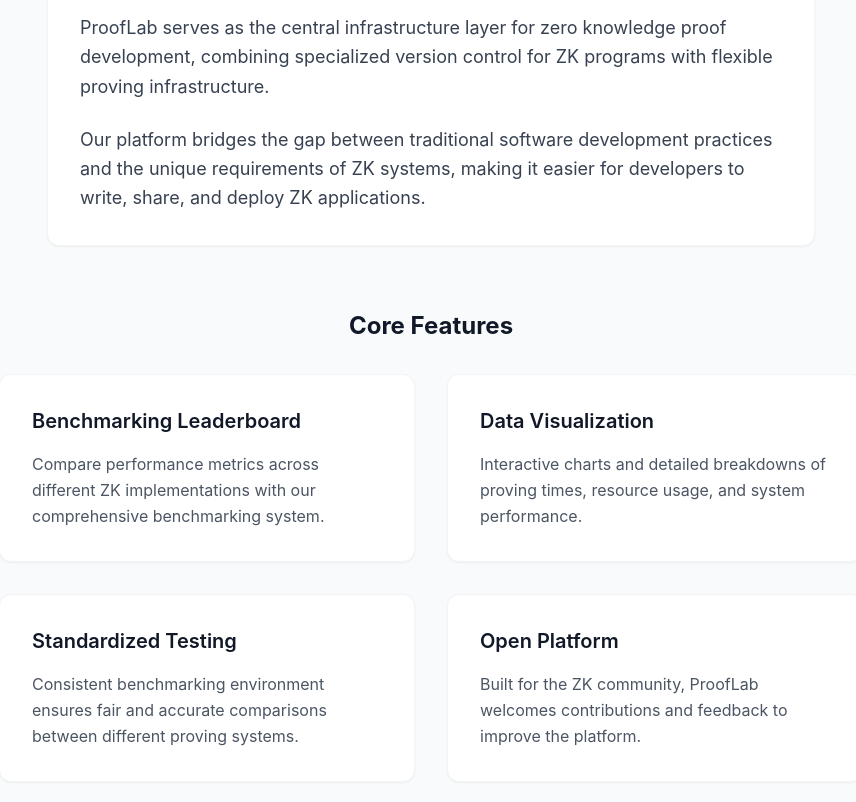
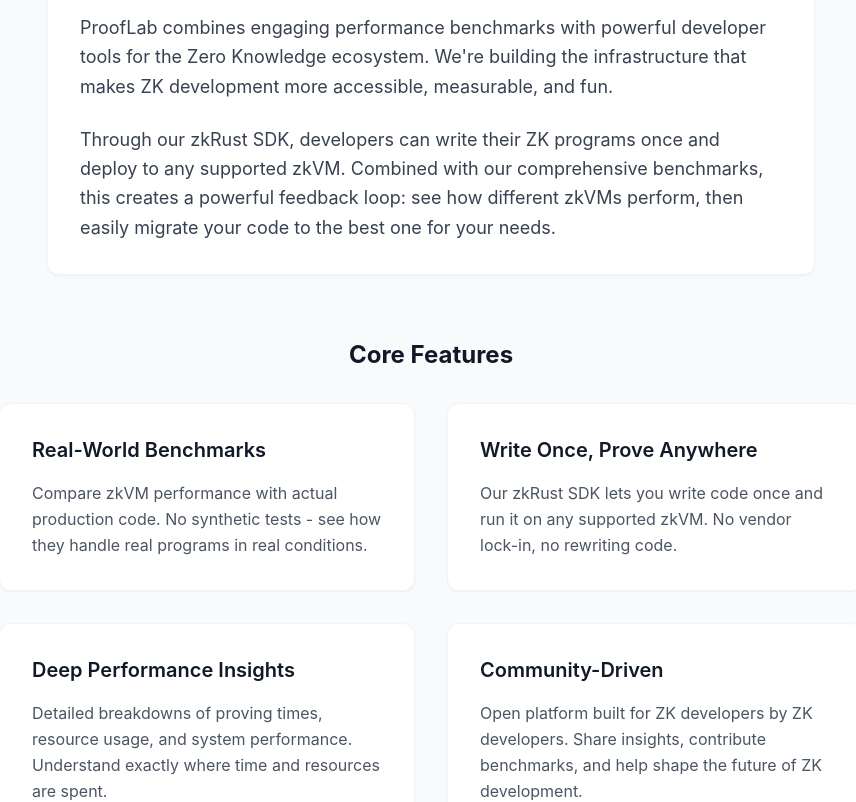
Before and after one commit to ProofLabDev/prooflab-frontend, a React (Create React App) app: page /about in a window 1280 px wide. Shown: the part 280-1082 px from the top of the page, without its empty margins (209-1065 px from the left). Built offline with nearby package versions, Linux system fonts and the light colour scheme.

Commit message:
update about

```diff
--- a/src/components/About/About.jsx
+++ b/src/components/About/About.jsx
@@ -6,7 +6,7 @@
       <div className="text-center mb-16">
         <h1 className="text-4xl font-bold text-gray-900 mb-4">ProofLab</h1>
         <p className="text-xl text-gray-600 max-w-2xl mx-auto">
-          The Zero Knowledge Proof Benchmarking Platform
+          Benchmarking and Developer Tools for Zero Knowledge Systems
         </p>
       </div>
 
@@ -14,14 +14,16 @@
         <section className="prose max-w-3xl mx-auto">
           <div className="bg-white rounded-xl shadow-sm border border-gray-100 p-8">
             <p className="text-lg text-gray-700 leading-relaxed mb-6">
-              ProofLab serves as the central infrastructure layer for zero knowledge proof development,
-              combining specialized version control for ZK programs with flexible proving infrastructure.
+              ProofLab combines engaging performance benchmarks with powerful developer tools
+              for the Zero Knowledge ecosystem. We're building the infrastructure that makes
+              ZK development more accessible, measurable, and fun.
             </p>
 
             <p className="text-lg text-gray-700 leading-relaxed">
-              Our platform bridges the gap between traditional software development practices and the
-              unique requirements of ZK systems, making it easier for developers to write, share, and
-              deploy ZK applications.
+              Through our zkRust SDK, developers can write their ZK programs once and deploy
+              to any supported zkVM. Combined with our comprehensive benchmarks, this creates
+              a powerful feedback loop: see how different zkVMs perform, then easily migrate
+              your code to the best one for your needs.
             </p>
           </div>
         </section>
@@ -30,31 +32,31 @@
           <h2 className="text-2xl font-bold text-gray-900 mb-8 text-center">Core Features</h2>
           <div className="grid grid-cols-1 md:grid-cols-2 gap-8">
             <div className="bg-white p-8 rounded-xl shadow-sm border border-gray-100 hover:shadow-md transition-shadow">
-              <h3 className="text-xl font-semibold mb-4 text-gray-900">Benchmarking Leaderboard</h3>
+              <h3 className="text-xl font-semibold mb-4 text-gray-900">Real-World Benchmarks</h3>
               <p className="text-gray-600 leading-relaxed">
-                Compare performance metrics across different ZK implementations with our
-                comprehensive benchmarking system.
+                Compare zkVM performance with actual production code. No synthetic tests -
+                see how they handle real programs in real conditions.
               </p>
             </div>
             <div className="bg-white p-8 rounded-xl shadow-sm border border-gray-100 hover:shadow-md transition-shadow">
-              <h3 className="text-xl font-semibold mb-4 text-gray-900">Data Visualization</h3>
+              <h3 className="text-xl font-semibold mb-4 text-gray-900">Write Once, Prove Anywhere</h3>
               <p className="text-gray-600 leading-relaxed">
-                Interactive charts and detailed breakdowns of proving times, resource usage,
-                and system performance.
+                Our zkRust SDK lets you write code once and run it on any supported zkVM.
+                No vendor lock-in, no rewriting code.
               </p>
             </div>
             <div className="bg-white p-8 rounded-xl shadow-sm border border-gray-100 hover:shadow-md transition-shadow">
-              <h3 className="text-xl font-semibold mb-4 text-gray-900">Standardized Testing</h3>
+              <h3 className="text-xl font-semibold mb-4 text-gray-900">Deep Performance Insights</h3>
               <p className="text-gray-600 leading-relaxed">
-                Consistent benchmarking environment ensures fair and accurate comparisons
-                between different proving systems.
+                Detailed breakdowns of proving times, resource usage, and system performance.
+                Understand exactly where time and resources are spent.
               </p>
             </div>
             <div className="bg-white p-8 rounded-xl shadow-sm border border-gray-100 hover:shadow-md transition-shadow">
-              <h3 className="text-xl font-semibold mb-4 text-gray-900">Open Platform</h3>
+              <h3 className="text-xl font-semibold mb-4 text-gray-900">Community-Driven</h3>
               <p className="text-gray-600 leading-relaxed">
-                Built for the ZK community, ProofLab welcomes contributions and feedback
-                to improve the platform.
+                Open platform built for ZK developers by ZK developers. Share insights,
+                contribute benchmarks, and help shape the future of ZK development.
               </p>
             </div>
           </div>
```
